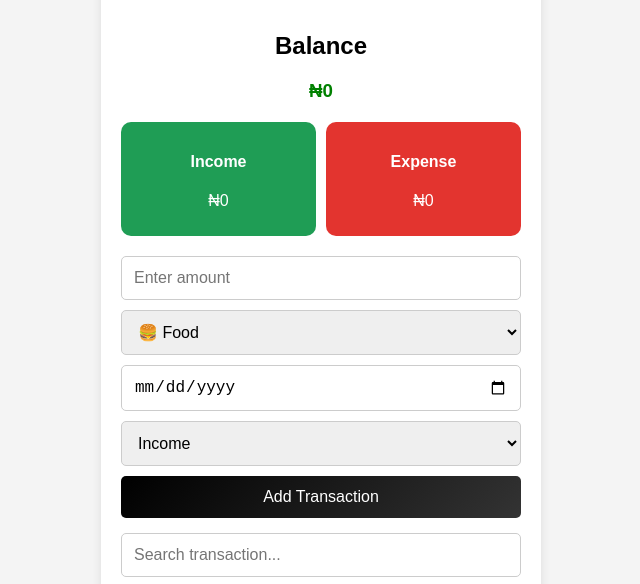
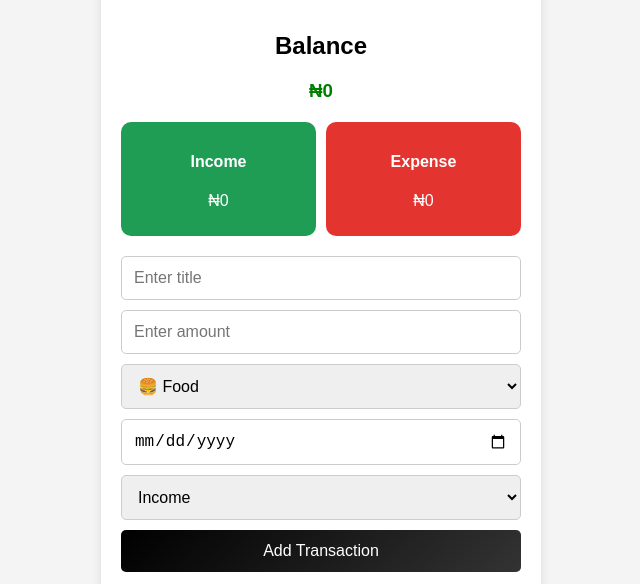
Before and after one commit to Funds7/expense-tracker-v2, a plain HTML site: page index.html in a window 1280 px wide. Shown: the part 166-750 px from the top of the page, without its empty margins (319-959 px from the left). Drawn offline with nearby package versions, Linux system fonts and the light colour scheme.

```diff
--- a/index.html
+++ b/index.html
@@ -31,7 +31,9 @@
   </div>
 </div>
 
-    <form id="transaction-form">
+<form id="transaction-form">
+
+<input type="text" id="title" placeholder="Enter title" required>
 
 <input type="number" id="amount" placeholder="Enter amount" required>
 
@@ -52,7 +54,8 @@
 </select>
 
 <button type="submit">Add Transaction</button>
-    </form>
+
+</form>
 <input
   type="text"
   id="search"
```
